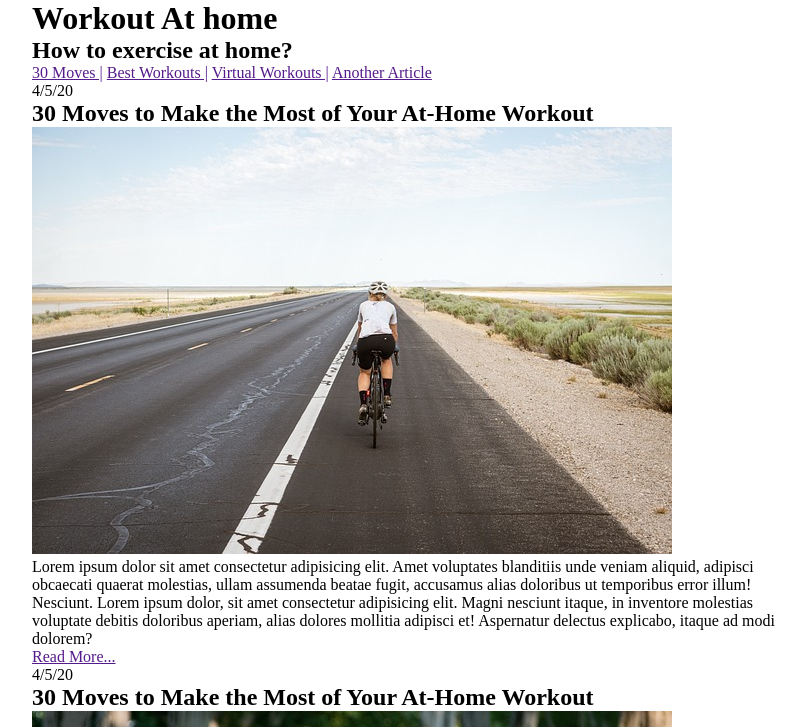
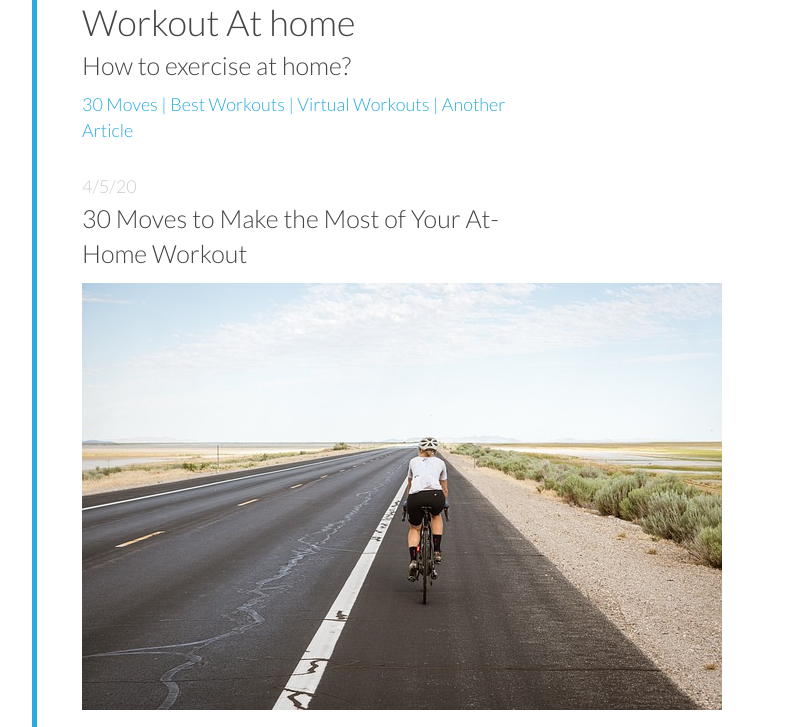
Before and after one commit to tobiaslicek/How-to-train-at-home-Page, a plain HTML site: page index.html in a window 1280 px wide. Shown: the top 727 px of the page, without its empty margins (233-1038 px from the left). Drawn offline with Linux system fonts and the light colour scheme.

Commit message:
Style Header

```diff
--- a/index.html
+++ b/index.html
@@ -5,6 +5,9 @@
     <meta http-equiv="X-UA-Compatible" content="IE=edge" />
     <meta name="viewport" content="width=device-width, initial-scale=1.0" />
     <title>How to train at home Page</title>
+    <link rel="preconnect" href="https://fonts.googleapis.com">
+<link rel="preconnect" href="https://fonts.gstatic.com" crossorigin>
+<link href="https://fonts.googleapis.com/css2?family=Lato:ital,wght@0,300;0,400;0,700;0,900;1,100&display=swap" rel="stylesheet">
     <link rel="stylesheet" href="style.css" />
   </head>
   <body>
@@ -37,7 +40,7 @@
           molestias voluptate debitis doloribus aperiam, alias dolores mollitia
           adipisci et! Aspernatur delectus explicabo, itaque ad modi dolorem?
         </p>
-        <a href="" class="read-more">Read More...</a>
+        <a class="read-more" href="">Read More...</a>
       </article>
       <article>
         <!-- how to write date?an html tag? -->
--- a/style.css
+++ b/style.css
@@ -1,10 +1,90 @@
+/*
+Color #2baadf for the line on the left and hyperlinks
+Color #cccccc for article dates
+Color #444444 for article text
+Font family Lato (search in Google fonts)
+*/
+
 * {
   box-sizing: border-box;
   margin: 0;
   padding: 0;
+  font-weight: 100;
+}
+
+body {
+  font-family: 'Lato', sans-serif;
+  color: #444444;
+  background-color: #fff;
+  font-size: 18px;
 }
 
 .container {
   width: 750px;
   margin: 0 auto;
+  padding-left: 45px;
+  border-left: 5px solid #2baadf;
 }
+
+h1 {
+  font-weight: 100;
+  margin-bottom: 4px;
+}
+
+h2 {
+font-size: 25px;
+line-height: 1.4;
+}
+
+header h2 {
+  margin-bottom: 8px;
+}
+
+header nav {
+  margin-bottom: 32px;
+  width: 45ch;
+  line-height: 1.45;
+}
+
+article {
+  border-bottom: 1px solid #adb5bd;
+  margin-bottom: 48px;
+}
+
+a:link, a:visited {
+  color: #2baadf;
+  text-decoration: none;
+}
+
+a:hover, a:active {
+  color: #1c7ed6;
+}
+
+.date {
+  color: #cccccc;
+  margin-bottom: 4px;
+}
+
+.read-more {
+  font-weight:700;
+  margin: 0 64px 32px 0;
+  display: flex;
+  justify-content: flex-end;
+}
+
+article h2 {
+  width: 30ch;
+  margin-bottom: 12px;
+}
+
+.img-big {
+  display: inline-block;
+  max-width: 640px;
+  height: 427px;
+  margin-bottom: 16px;
+}
+
+.p-long {
+  width: 48ch;
+  line-height: 1.5;
+}
```
